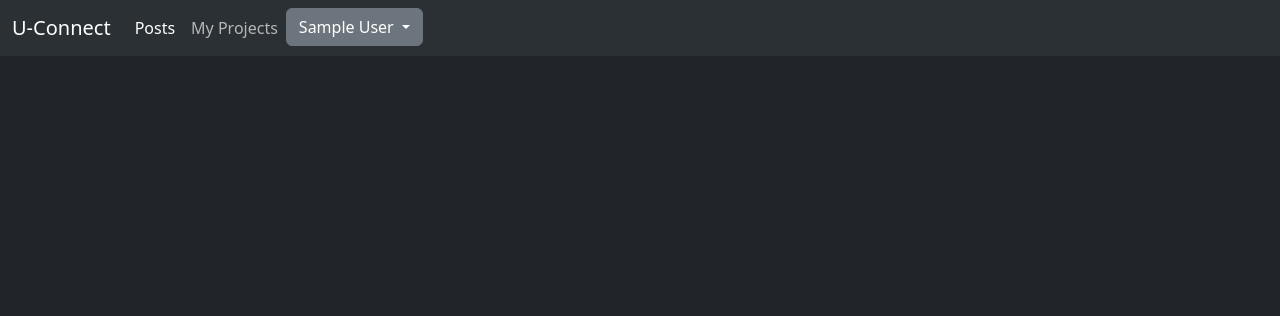
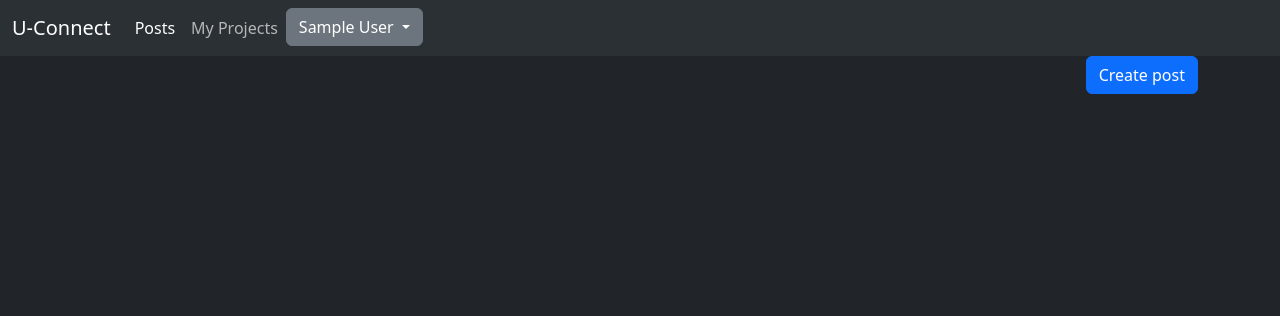
Before and after one commit to bhagyajkumar/miniproject, a Flask app: page /posts in a window 1280 px wide. Shown: the top 316 px of the page. Run offline with Flask 3, Linux system fonts and the light colour scheme; the visitor is signed in with stand-in values (Sample User, id 1); data that the repository does not hold is empty.

Commit message:
added create post

```diff
--- a/app/templates/posts.html
+++ b/app/templates/posts.html
@@ -9,6 +9,9 @@
     {% include "includes/navbar.html" %}
 
     <div class="container">
+        <div class="d-flex flex-row-reverse">
+            <a href="{{ url_for('main.create_post') }}" class="btn btn-primary">Create post</a>
+        </div>
         {% for i in posts %}
             {{ components.project_card(i.id, i.title, i.description, i.tags, i.user.email, i.created_at.strftime('%d-%m-%Y')) }}
         {% endfor %}
```
